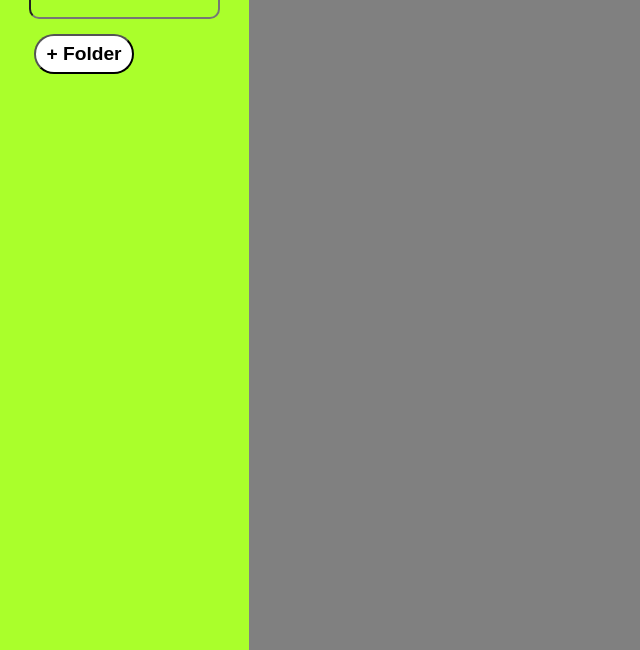
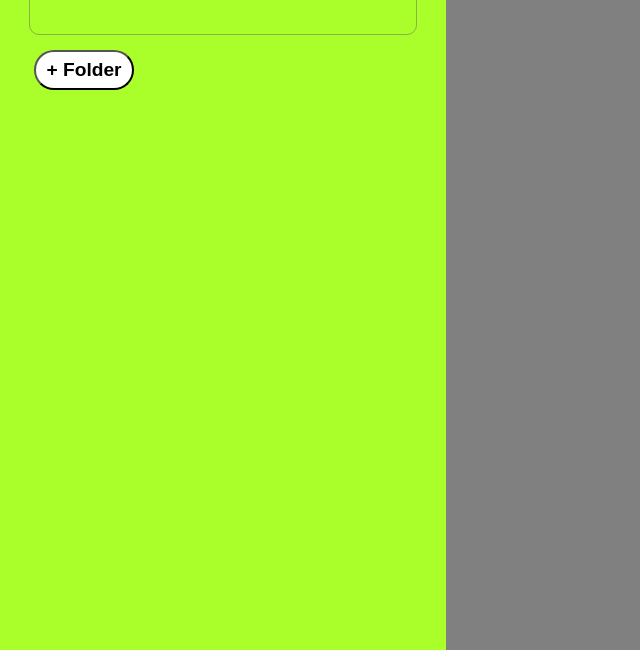
Before and after one commit to CameronTheDeveloper/to-do-list, a website built with webpack: page dist/index.html in a window 1280 px wide. Shown: the part 150-800 px from the top of the page, without its empty margins (0-640 px from the left). Built offline with nearby package versions, Linux system fonts and the light colour scheme.

Commit message:
Edit sidebar.css input font, border styles

```diff
--- a/src/styles/sidebar.css
+++ b/src/styles/sidebar.css
@@ -39,17 +39,18 @@
 #sidebar form {
     display: grid;
     grid-template-columns: 1fr;
-    font-size: 2rem;
     /* position: absolute; */
 }
 
 #sidebar form input {
     background: transparent;
     border-radius: 10px;
+    border: 1px solid rgba(103, 103, 103, 0.5);
     padding: 5px;
     margin: 5px;
+    font-size: 1.8rem;
 }
 
-/* #sidebar form input:focus {
-    border: 1px grey
-} */
+#sidebar form input:hover {
+    border: 2px solid rgb(0, 0, 0);
+}
```
Also changed, not shown: dist/main.js, 1 other file.
